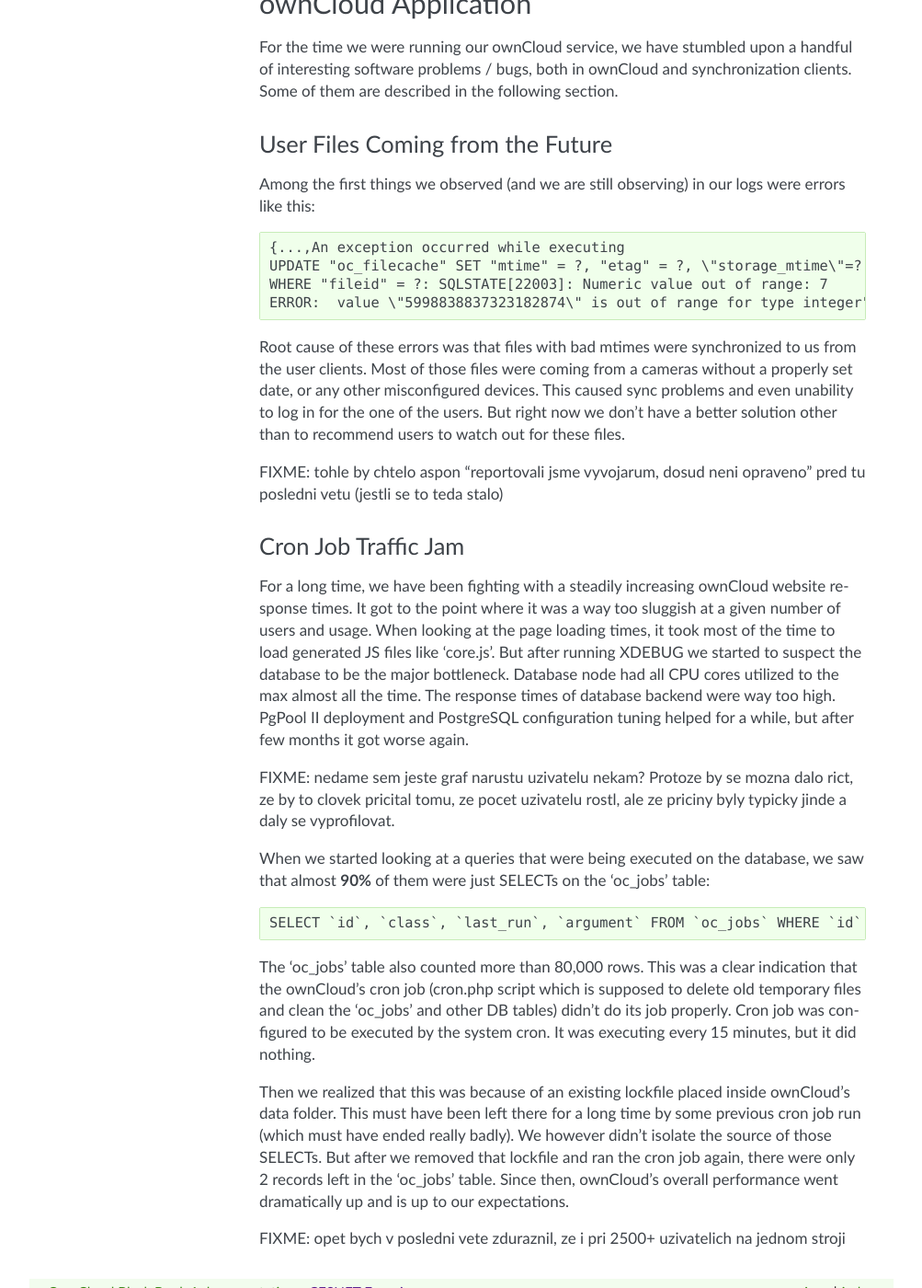
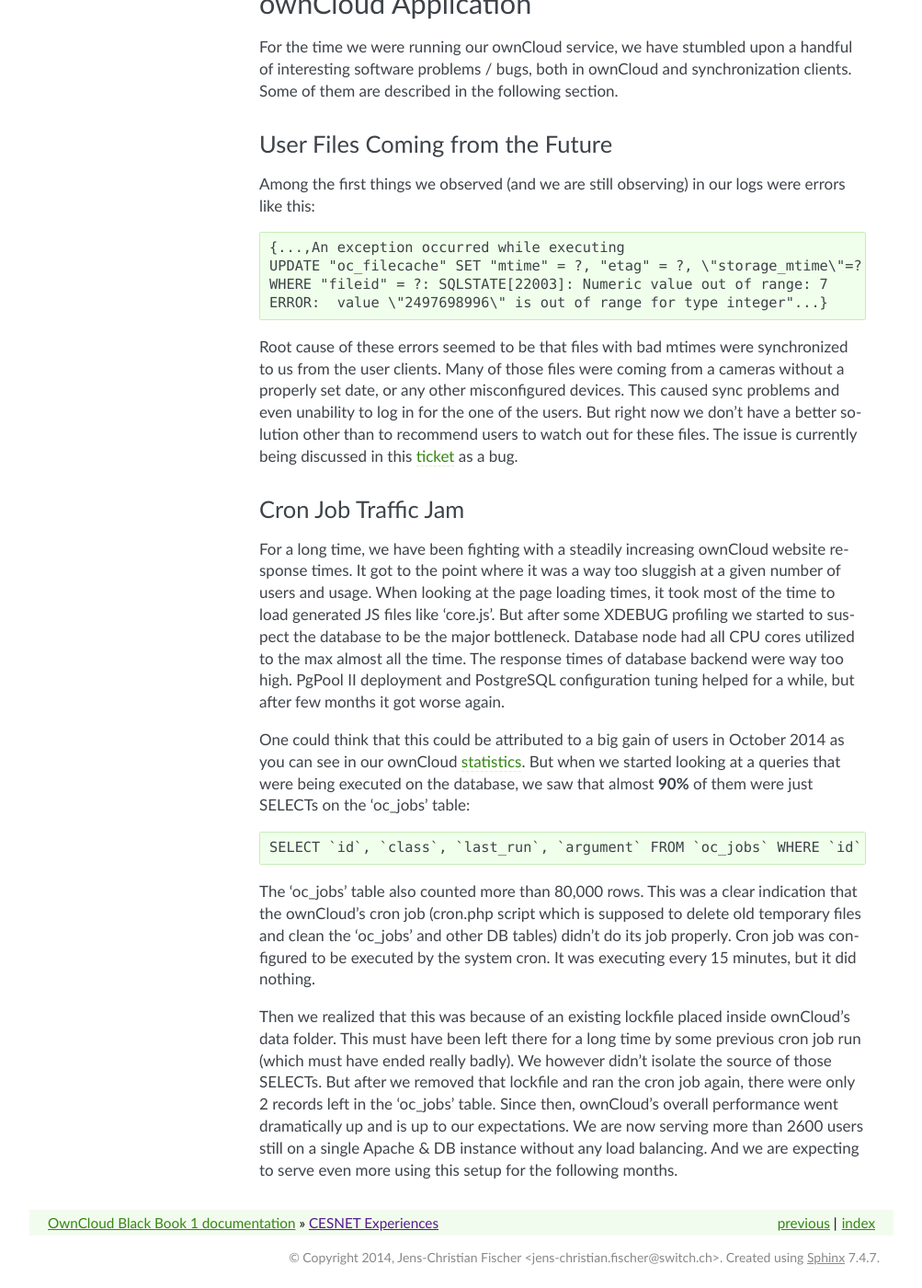
Before and after one commit to switch-ch/cloudservice-owncloud, a Sphinx documentation site: the page built from source/cesnet/experiences.rst, in a window 1280 px wide and 1400 px high, scrolled down 908 px. Shown: the whole window at 92% size, without its empty margins (138-1141 px from the left). Built offline with Sphinx 7.4.7, drawn with Linux system fonts in a browser that asks for light colours.

Commit message:
Implemented suggestions in Experiences chapter

```diff
--- a/source/cesnet/experiences.rst
+++ b/source/cesnet/experiences.rst
@@ -43,18 +43,15 @@
 	{...,An exception occurred while executing
 	UPDATE "oc_filecache" SET "mtime" = ?, "etag" = ?, \"storage_mtime\"=?
 	WHERE "fileid" = ?: SQLSTATE[22003]: Numeric value out of range: 7
-	ERROR:  value \"5998838837323182874\" is out of range for type integer"...}
+	ERROR:  value \"2497698996\" is out of range for type integer"...}
 
-Root cause of these errors was that files with bad mtimes were
-synchronized to us from the user clients. Most of those files were
+Root cause of these errors seemed to be that files with bad mtimes were
+synchronized to us from the user clients. Many of those files were
 coming from a cameras without a properly set date, or any other
 misconfigured devices. This caused sync problems and even unability
 to log in for the one of the users. But right now we don't have a better
 solution other than to recommend users to watch out for these files.
-
-FIXME: tohle by chtelo aspon "reportovali jsme vyvojarum, dosud neni
-opraveno" pred tu posledni vetu (jestli se to teda stalo)
-
+The issue is currently being discussed in this ticket_ as a bug.
 
 Cron Job Traffic Jam
 ~~~~~~~~~~~~~~~~~~~~
@@ -62,28 +59,33 @@
 For a long time, we have been fighting with a steadily increasing ownCloud website response times.
 It got to the point where it was a way too sluggish at a given number of users and usage.
 When looking at the page loading times, it took most of the time to load generated JS
-files like 'core.js'. But after running XDEBUG we started to suspect the database
+files like 'core.js'. But after some XDEBUG profiling we started to suspect the database
 to be the major bottleneck. Database node had all CPU cores utilized to the max
 almost all the time. The response times of database backend were way too high.
 PgPool II deployment and PostgreSQL configuration tuning helped for a while, but after
 few months it got worse again.
 
-FIXME: nedame sem jeste graf narustu uzivatelu nekam? Protoze by se mozna
-dalo rict, ze by to clovek pricital tomu, ze pocet uzivatelu rostl, ale ze
-priciny byly typicky jinde a daly se vyprofilovat.
-
-When we started looking at a queries that were being executed on the database, we
-saw that almost **90%** of them were just SELECTs on the 'oc_jobs' table::
+One could think that this could be attributed to a big gain of users in October 2014
+as you can see in our ownCloud statistics_. But when we started looking at a queries that
+were being executed on the database, we saw that almost **90%** of them were just SELECTs
+on the 'oc_jobs' table::
 
 	SELECT `id`, `class`, `last_run`, `argument` FROM `oc_jobs` WHERE `id` > ? ORDER BY `id` ASC
 
-The 'oc_jobs' table also counted more than 80,000 rows. This was a clear indication that the ownCloud's cron job (cron.php script which is supposed to delete old temporary files and clean
+The 'oc_jobs' table also counted more than 80,000 rows. This was a clear indication that the ownCloud's
+cron job (cron.php script which is supposed to delete old temporary files and clean
 the 'oc_jobs' and other DB tables) didn't do its job properly. Cron job was configured to be
 executed by the system cron. It was executing every 15 minutes, but it did nothing.
 
 Then we realized that this was because of an existing lockfile placed inside ownCloud's data
 folder. This must have been left there for a long time by some previous cron job run (which must
-have ended really badly). We however didn't isolate the source of those SELECTs. But after we removed that lockfile and ran the cron job again, there were only 2 records left in the 'oc_jobs' table. Since then, ownCloud's overall performance went dramatically up and is up to our expectations.
+have ended really badly). We however didn't isolate the source of those SELECTs. But after we removed
+that lockfile and ran the cron job again, there were only 2 records left in the 'oc_jobs' table. Since then,
+ownCloud's overall performance went dramatically up and is up to our expectations. We are now serving
+more than 2600 users still on a single Apache & DB instance without any load balancing. And we are
+expecting to serve even more using this setup for the following months.
 
-FIXME: opet bych v posledni vete zduraznil, ze i pri 2500+ uzivatelich na
-jednom stroji
+.. links:
+
+.. _ticket: https://github.com/owncloud/core/issues/12773
+.. _statistics: https://du.cesnet.cz/en/statistiky/owncloud
```
